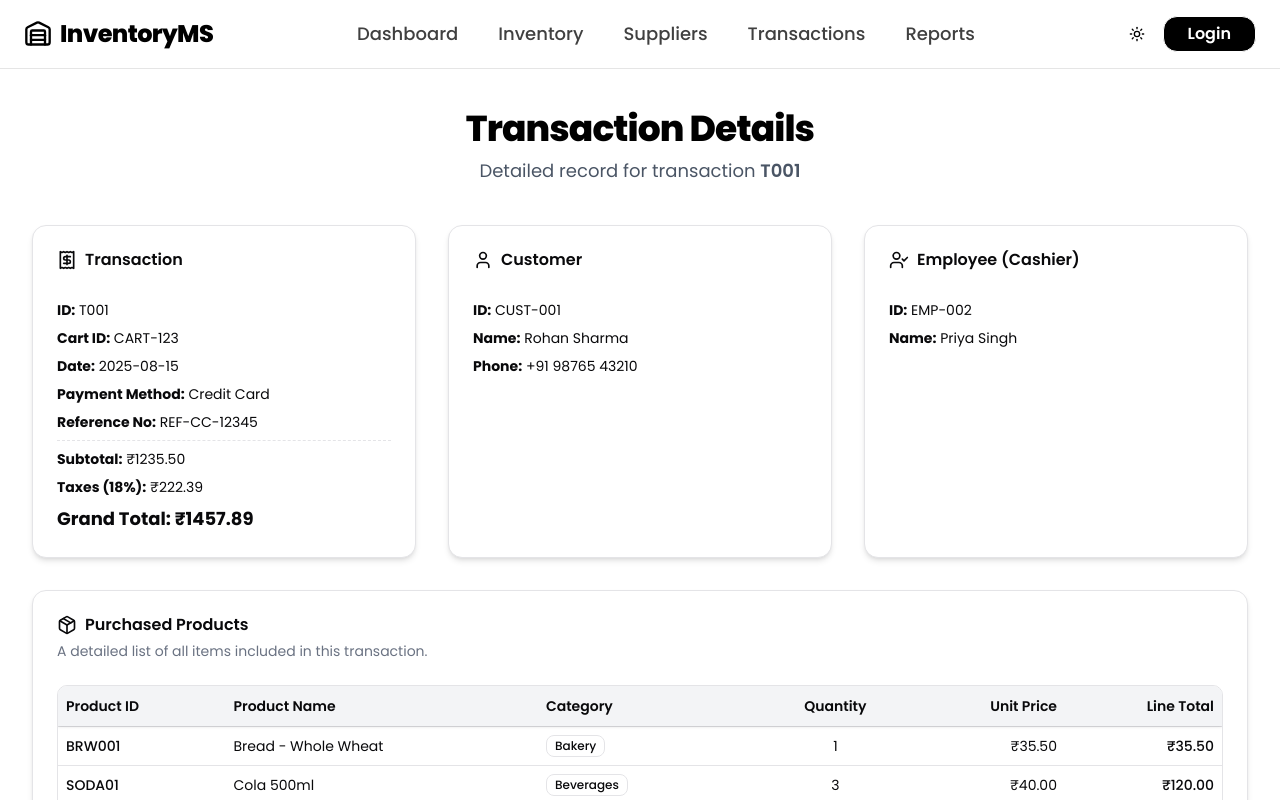
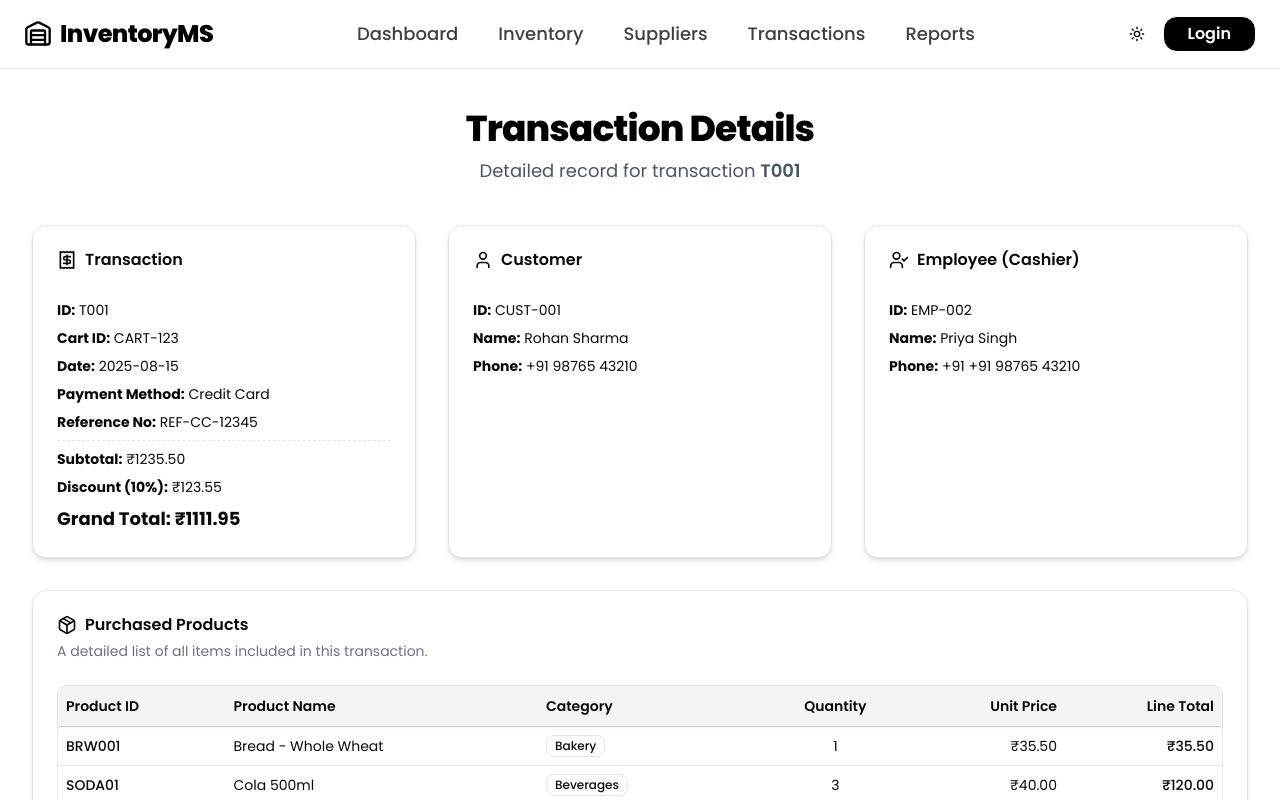
Before and after one commit to TanishqChavan10/Inventory-management, a Next.js app in the folder frontend/: page /transactions/1 in a window 1280 px wide. Shown: the top 800 px of the page. Built offline with nearby package versions, Linux system fonts and the light colour scheme.

Commit message:
Debugged

```diff
--- a/frontend/src/app/transactions/[transactionId]/page.tsx
+++ b/frontend/src/app/transactions/[transactionId]/page.tsx
@@ -25,7 +25,7 @@ const mockTransactionData = {
     cashier_id: 'EMP-002',
     customer_id: 'CUST-001',
     subtotal: 0,
-    tax_rate: 0.18,
+    discount_rate: 0.1,
     total_amt: 0,
   },
   customer: {
@@ -36,6 +36,7 @@ const mockTransactionData = {
   employee: {
     employee_id: 'EMP-002',
     name: 'Priya Singh',
+    phone_no: '+91 98765 43210',
   },
   order_items: [
     {
@@ -110,8 +111,8 @@ const subtotal = mockTransactionData.order_items.reduce(
   (acc, item) => acc + item.quantity * item.unit_price,
   0,
 );
-const taxes = subtotal * mockTransactionData.transaction.tax_rate;
-const total_amt = subtotal + taxes;
+const taxes = subtotal * mockTransactionData.transaction.discount_rate;
+const total_amt = subtotal - taxes;
 mockTransactionData.transaction.subtotal = subtotal;
 mockTransactionData.transaction.total_amt = total_amt;
 
@@ -163,7 +164,7 @@ export default function TransactionDetailsPage() {
                 <strong>Subtotal:</strong> ₹{mockTransactionData.transaction.subtotal.toFixed(2)}
               </p>
               <p>
-                <strong>Taxes (18%):</strong> ₹{taxes.toFixed(2)}
+                <strong>Discount (10%):</strong> ₹{taxes.toFixed(2)}
               </p>
               <p className="font-bold text-lg">
                 Grand Total: ₹{mockTransactionData.transaction.total_amt.toFixed(2)}
@@ -203,6 +204,9 @@ export default function TransactionDetailsPage() {
               <p>
                 <strong>Name:</strong> {mockTransactionData.employee.name}
               </p>
+              <p>
+                <strong>Phone:</strong> +91 {mockTransactionData.employee.phone_no}
+              </p>
             </CardContent>
           </Card>
         </div>
@@ -219,7 +223,7 @@ export default function TransactionDetailsPage() {
           </CardHeader>
           <CardContent>
             <div className="border rounded-lg overflow-hidden">
-              <div className="relative max-h-[320px] overflow-y-auto no-scrollbar">
+              <div className="relative max-h-[320px] overflow-y-auto scrollbar-hidden">
                 <Table className="min-w-full border-collapse">
                   <TableHeader className="sticky top-0 bg-gray-100 dark:bg-neutral-900 z-20 shadow-sm">
                     <TableRow>
--- a/frontend/src/app/transactions/page.tsx
+++ b/frontend/src/app/transactions/page.tsx
@@ -198,8 +198,7 @@ export default function TransactionsListPage() {
                     <TableCell className="text-center">
                       <Link href={`/transactions/${transaction.transaction_id}`}>
                         <Button variant="outline" size="sm">
-                          <Eye className="h-4 w-4 mr-2" />
-                          View Details
+                          <Eye className="h-4 w-4 mr-1" />
                         </Button>
                       </Link>
                     </TableCell>
```
